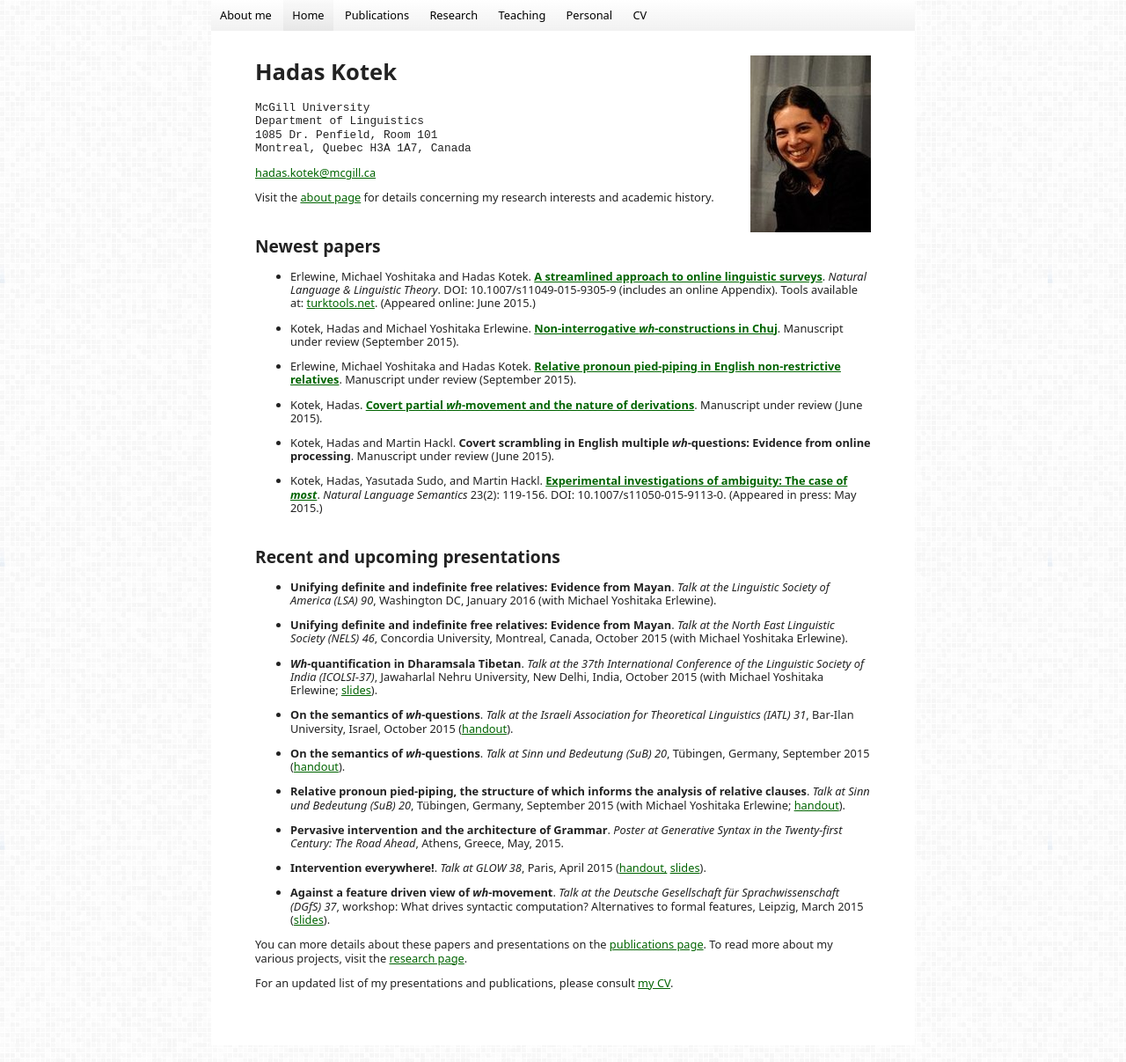
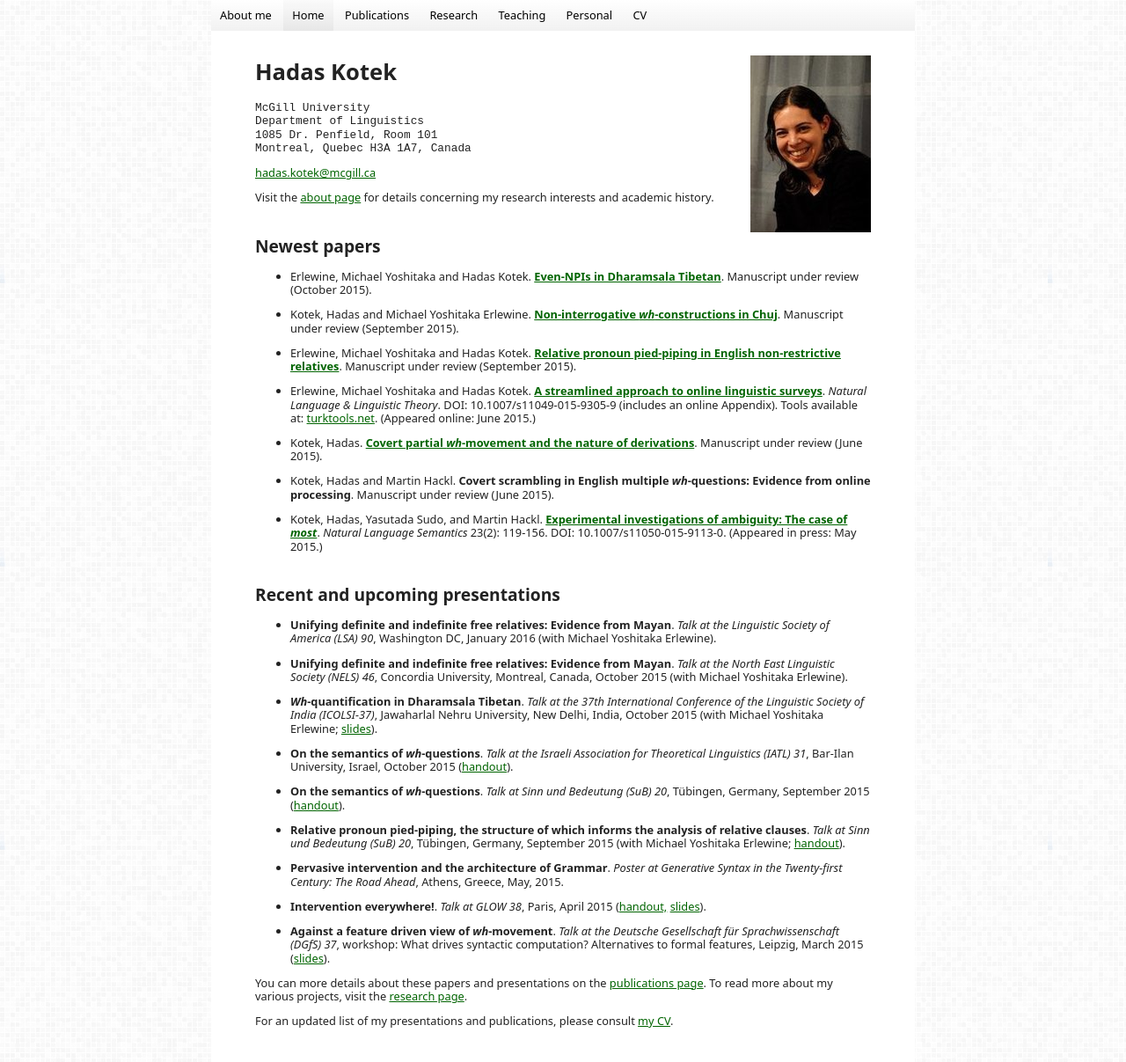
Before and after one commit to hkotek/hkotek.com, a Jekyll site: the page built from index.md, in a window 1280 px wide and 1231 px high. Shown: the top 1207 px of the window at 88% size. Built offline with Jekyll 4.4.1, drawn with Linux system fonts in a browser that asks for light colours.

Commit message:
Tibetan paper updated

```diff
--- a/index.md
+++ b/index.md
@@ -27,11 +27,13 @@ Visit the [about page](www.hkotek.com/about) for details concerning my research
 Newest papers
 -------------
 
-* Erlewine, Michael Yoshitaka and Hadas Kotek. [**A streamlined approach to online linguistic surveys**](http://link.springer.com/article/10.1007/s11049-015-9305-9). *Natural Language & Linguistic Theory*. DOI: 10.1007/s11049-015-9305-9 (includes an online Appendix). Tools available at: [turktools.net](turktools.net). (Appeared online: June 2015.)
+* Erlewine, Michael Yoshitaka and Hadas Kotek. [**Even-NPIs in Dharamsala Tibetan**](erlewine-kotek-tibetan.pdf). Manuscript under review (October 2015).
 
 * Kotek, Hadas and Michael Yoshitaka Erlewine. [**Non-interrogative *wh*-constructions in Chuj**](Kotek-ChujPaper.pdf). Manuscript under review (September 2015).
 
 * Erlewine, Michael Yoshitaka and Hadas Kotek. [**Relative pronoun pied-piping in English non-restrictive relatives**](http://ling.auf.net/lingbuzz/002700/current.pdf?_s=e1xvXt7sPFmVZQto). Manuscript under review (September 2015).
+
+* Erlewine, Michael Yoshitaka and Hadas Kotek. [**A streamlined approach to online linguistic surveys**](http://link.springer.com/article/10.1007/s11049-015-9305-9). *Natural Language & Linguistic Theory*. DOI: 10.1007/s11049-015-9305-9 (includes an online Appendix). Tools available at: [turktools.net](turktools.net). (Appeared online: June 2015.)
 
 * Kotek, Hadas. [**Covert partial *wh*-movement and the nature of derivations**](http://ling.auf.net/lingbuzz/002541/current.pdf?_s=TVHKDbQKt4hwC4kt). Manuscript under review (June 2015).
 
```
Also changed, not shown: 1 other file.
